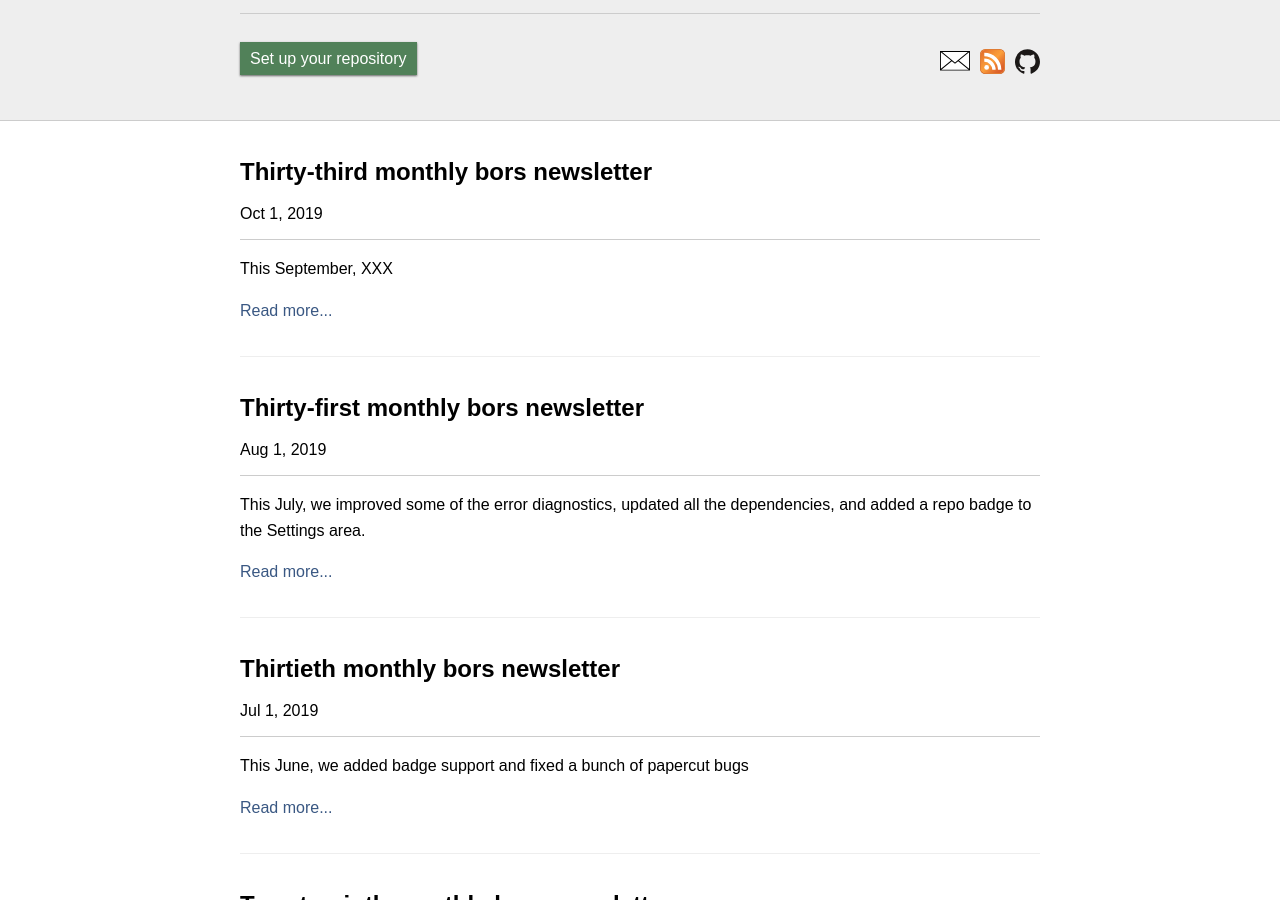
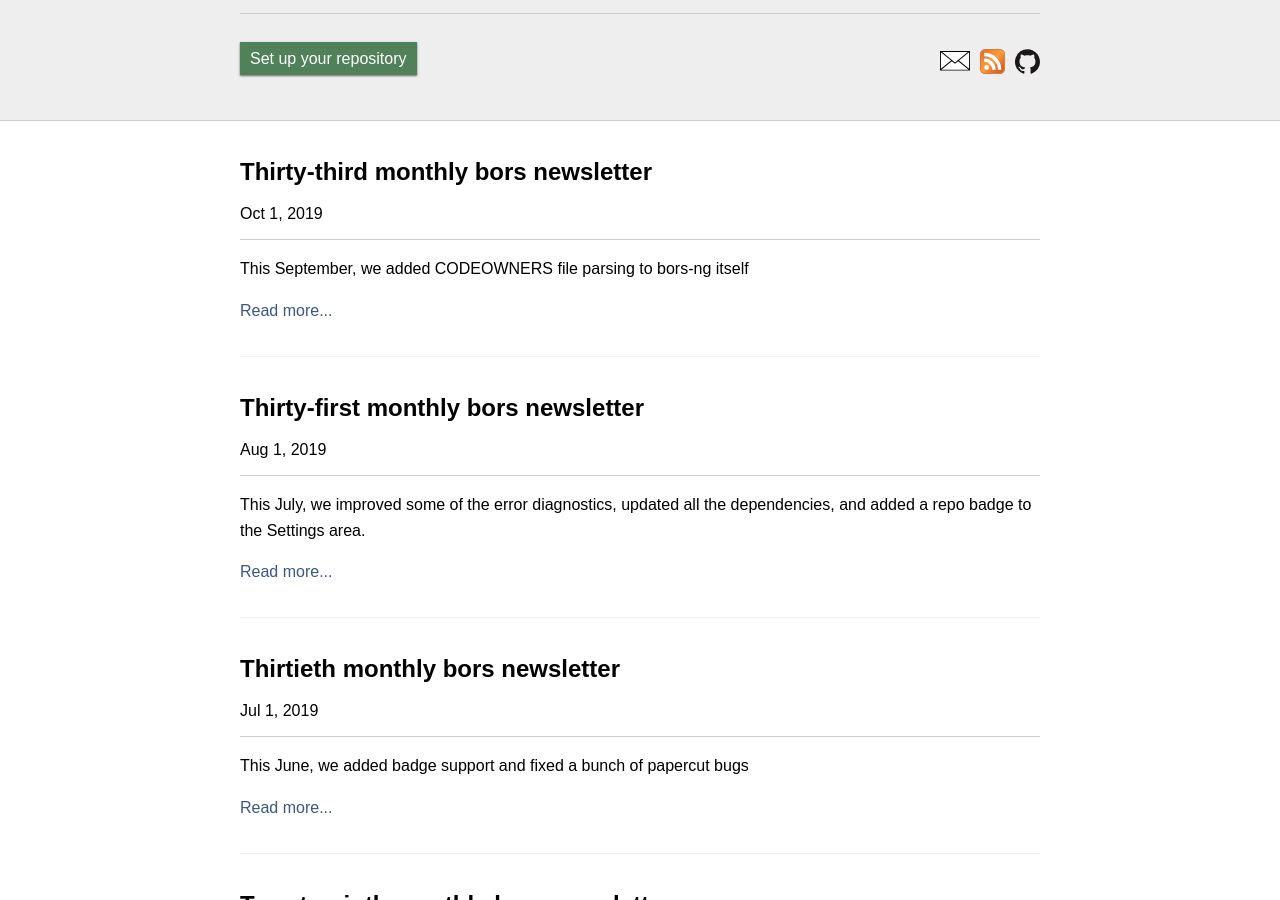
Before and after one commit to bors-ng/bors-ng.github.io, a Jekyll site: the page built from index.html, in a window 1280 px wide and 900 px high, scrolled down 1197 px. Built offline with Jekyll 4.4.1, drawn with Linux system fonts in a browser that asks for light colours; the list of posts is cut into pages by our own code.

Commit message:
Add summary

```diff
--- a/_posts/2019-10-01-tmib-33.md
+++ b/_posts/2019-10-01-tmib-33.md
@@ -2,7 +2,7 @@
 layout:     post
 title:      Thirty-third monthly bors newsletter
 date:       2019-10-01 00:00:00
-summary:    This September, XXX
+summary:    This September, we added CODEOWNERS file parsing to bors-ng itself
 categories: newsletter
 ---
 
```
